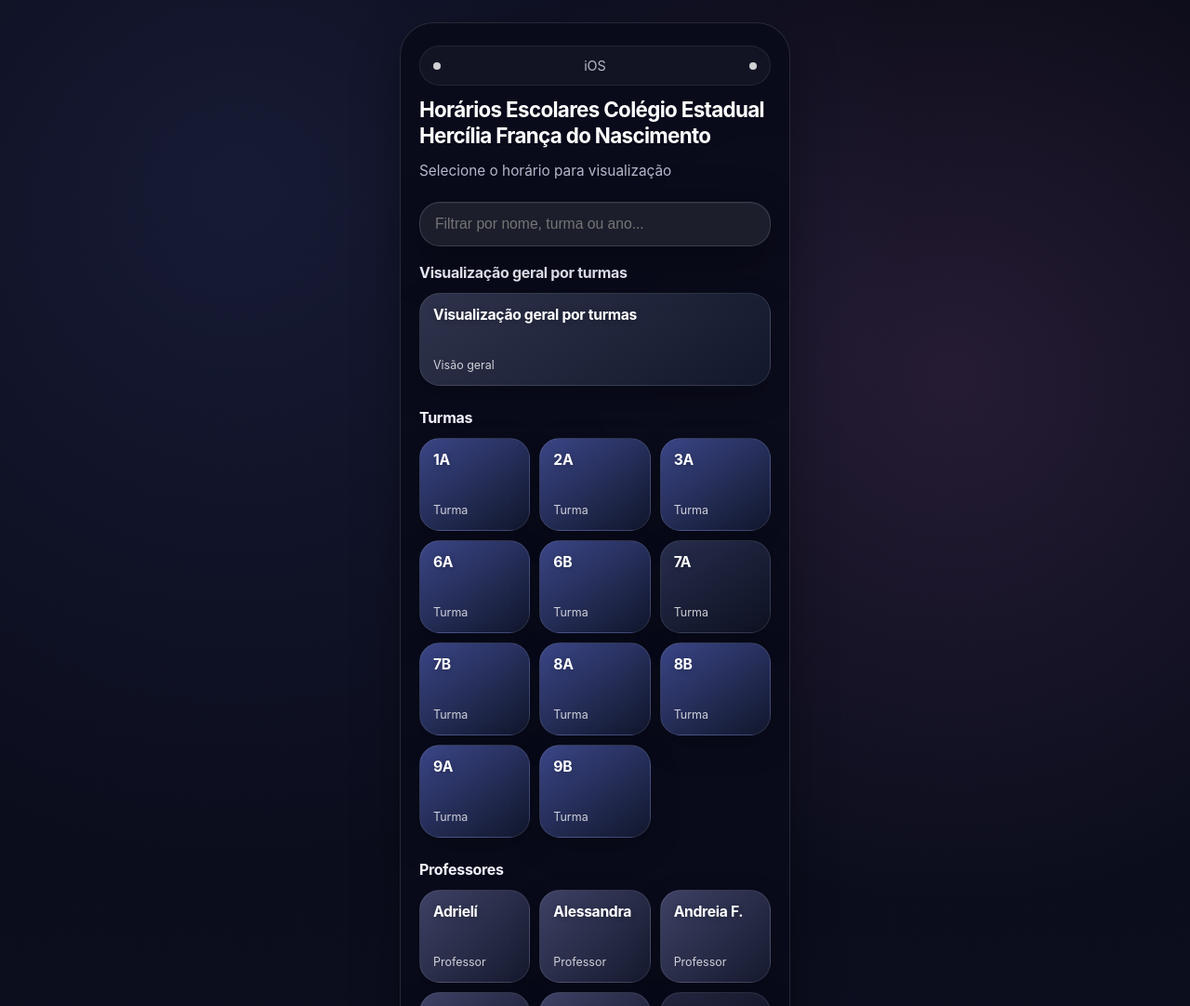
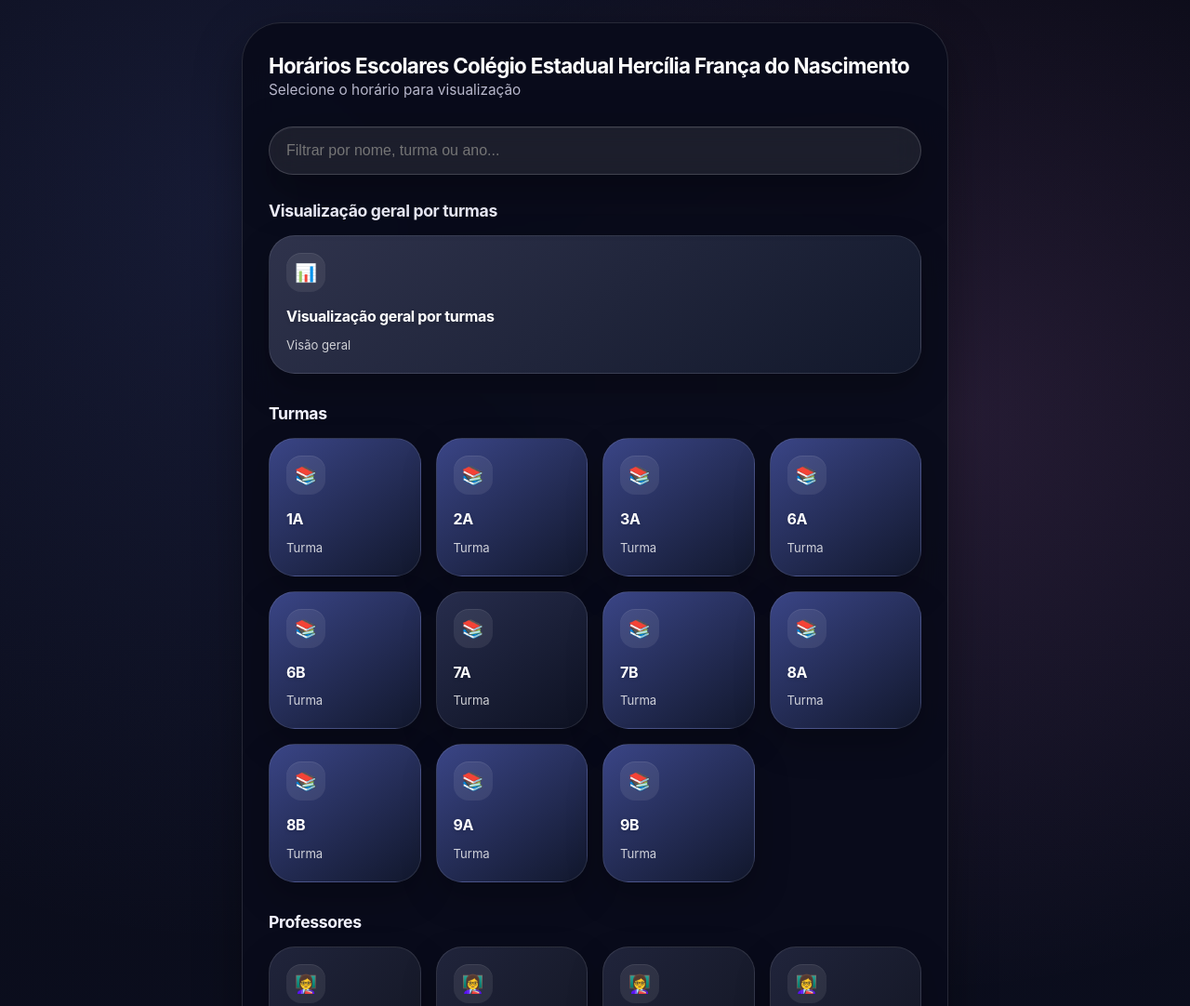
Before and after one commit to ericocaprioli/HORARIOS, a plain HTML site: page index.html in a window 1280 px wide. Shown: the top 1082 px of the page at 93% size. Drawn offline with Linux system fonts and the light colour scheme.

Commit message:
Ajusta layout iOS-like e atualiza visualização de horários

```diff
--- a/index.html
+++ b/index.html
@@ -8,12 +8,7 @@
 </head>
 <body>
   <main class="container">
-    <header class="top-bar">
-      <div class="status-bar">
-        <span class="status-dot"></span>
-        <span class="status-text">iOS</span>
-        <span class="status-dot"></span>
-      </div>
+    <header>
       <h1>Horários Escolares Colégio Estadual Hercília França do Nascimento</h1>
       <p>Selecione o horário para visualização</p>
     </header>
@@ -44,6 +39,11 @@
       card.className = 'pdf-card';
       card.classList.add(item.theme || 'theme-default');
       card.onclick = () => window.open(`pdfs/${item.filename}`, '_blank');
+
+      const icon = document.createElement('div');
+      icon.className = 'pdf-icon';
+      icon.textContent = item.category === 'general' ? '📊' : item.category === 'turma' ? '📚' : '👩‍🏫';
+      card.appendChild(icon);
 
       const title = document.createElement('h2');
       title.textContent = item.title;
--- a/styles.css
+++ b/styles.css
@@ -29,40 +29,18 @@ body {
 }
 
 .container {
-  width: min(100%, 420px);
+  width: min(100%, 760px);
   margin: 0 auto;
-  padding: 24px 20px;
-  border-radius: 36px;
+  padding: 32px 28px;
+  border-radius: 42px;
   background: rgba(10, 12, 28, 0.96);
   border: 1px solid var(--border-glass);
   box-shadow: var(--shadow);
   backdrop-filter: blur(18px);
 }
 
-.top-bar {
-  display: flex;
-  flex-direction: column;
-  gap: 12px;
-  margin-bottom: 22px;
-}
-
-.status-bar {
-  display: flex;
-  align-items: center;
-  justify-content: space-between;
-  padding: 12px 14px;
-  border-radius: 24px;
-  background: rgba(255, 255, 255, 0.04);
-  border: 1px solid rgba(255, 255, 255, 0.08);
-  color: var(--muted);
-  font-size: 0.9rem;
-}
-
-.status-dot {
-  width: 8px;
-  height: 8px;
-  border-radius: 50%;
-  background: rgba(255, 255, 255, 0.8);
+header {
+  margin-bottom: 28px;
 }
 
 header h1 {
@@ -81,15 +59,15 @@ header p {
 }
 
 .search-box {
-  margin: 20px 0 18px;
+  margin: 24px 0 28px;
 }
 
 input[type='search'] {
   width: 100%;
-  padding: 14px 16px;
-  border: 1px solid rgba(255, 255, 255, 0.14);
-  border-radius: 22px;
-  font-size: 0.98rem;
+  padding: 16px 18px;
+  border: 1px solid rgba(255, 255, 255, 0.16);
+  border-radius: 26px;
+  font-size: 1rem;
   color: var(--text);
   background: var(--input-bg);
   backdrop-filter: blur(16px);
@@ -106,16 +84,16 @@ input[type='search']:focus {
 }
 
 .section-block {
-  margin-bottom: 24px;
+  margin-bottom: 32px;
 }
 
 .section-heading {
-  margin-bottom: 12px;
+  margin-bottom: 16px;
 }
 
 .section-heading h2 {
   margin: 0;
-  font-size: 1rem;
+  font-size: 1.1rem;
   font-weight: 700;
   letter-spacing: -0.02em;
   color: #f3f3ff;
@@ -123,44 +101,57 @@ input[type='search']:focus {
 
 .pdf-list {
   display: grid;
-  grid-template-columns: repeat(auto-fit, minmax(110px, 1fr));
-  gap: 10px;
+  grid-template-columns: repeat(auto-fit, minmax(130px, 1fr));
+  gap: 16px;
 }
 
 .pdf-card {
   display: flex;
   flex-direction: column;
-  justify-content: space-between;
-  min-height: 100px;
-  padding: 14px 14px;
-  border-radius: 22px;
+  justify-content: flex-start;
+  min-height: 128px;
+  padding: 18px 18px 22px;
+  border-radius: 28px;
   border: 1px solid rgba(255, 255, 255, 0.1);
-  box-shadow: 0 12px 32px rgba(0, 0, 0, 0.22);
+  box-shadow: 0 16px 38px rgba(0, 0, 0, 0.24);
   cursor: pointer;
   transition: transform 0.25s ease, box-shadow 0.25s ease, border-color 0.25s ease;
   overflow: hidden;
   color: #ffffff;
-  background: linear-gradient(135deg, #3e4164 0%, #151a2f 100%);
+  background: linear-gradient(135deg, #20243b 0%, #121522 100%);
 }
 
 .pdf-card:hover {
-  transform: translateY(-2px);
-  box-shadow: 0 18px 50px rgba(0, 0, 0, 0.3);
-  border-color: rgba(255, 255, 255, 0.2);
+  transform: translateY(-4px);
+  box-shadow: 0 24px 60px rgba(0, 0, 0, 0.3);
+  border-color: rgba(255, 255, 255, 0.22);
+}
+
+.pdf-icon {
+  width: 42px;
+  height: 42px;
+  display: grid;
+  place-items: center;
+  border-radius: 16px;
+  margin-bottom: 16px;
+  background: rgba(255, 255, 255, 0.08);
+  color: #ffffff;
+  font-size: 1.2rem;
+  box-shadow: inset 0 1px 0 rgba(255, 255, 255, 0.08);
 }
 
 .pdf-card h2 {
   margin: 0;
-  font-size: 0.98rem;
-  line-height: 1.2;
+  font-size: 1rem;
+  line-height: 1.3;
   font-weight: 700;
   letter-spacing: -0.02em;
-  text-shadow: 0 1px 6px rgba(0, 0, 0, 0.28);
+  text-shadow: 0 1px 4px rgba(0, 0, 0, 0.22);
 }
 
 .subtitle {
-  margin: 10px 0 0;
-  font-size: 0.78rem;
+  margin: 12px 0 0;
+  font-size: 0.82rem;
   color: rgba(255, 255, 255, 0.78);
 }
 
```
Also changed, not shown: 1 other file.
